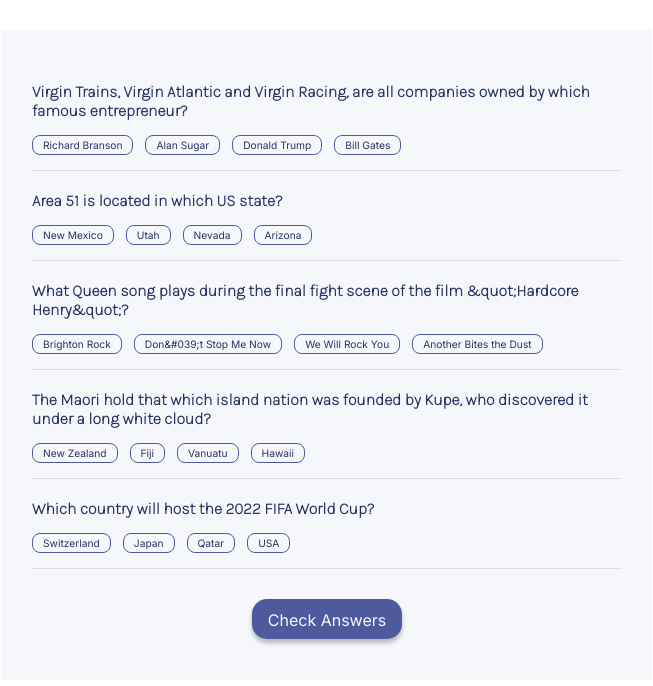
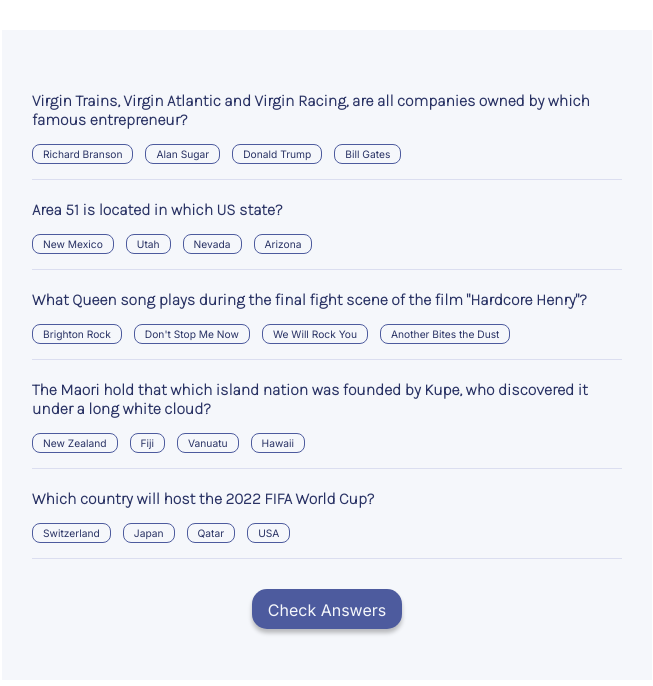
Before and after one commit to rtienpal/quizzical-app, a React (Create React App) app: page / in a window 1280 px wide. Both pictures are taken after a click on the button "Start Quiz". Shown: the top 686 px of the page, without its empty margins (313-966 px from the left). Built offline with nearby package versions, Linux system fonts and the light colour scheme.

Commit message:
correct special cases

```diff
--- a/src/App.js
+++ b/src/App.js
@@ -9,36 +9,44 @@
       .sort((a, b) => a.sort - b.sort)
       .map((a) => a.value);
   }
+
+  function decodeHtml(html) {
+    var txt = document.createElement("textarea");
+    txt.innerHTML = html;
+    return txt.value;
+}
+
+
   // all last answers are the correct answer
   const quizOrdered = questionsData.results.map((question, index) => {
     return {
       questionNumber: index + 1,
-      question: question.question,
+      question: decodeHtml(question.question),
       answers: [
         {
           id: 1,
-          answer: question.incorrect_answers[0],
+          answer: decodeHtml(question.incorrect_answers[0]),
           isCorrect: false,
           isPressed: false,
           questionNumberAns: index + 1,
         },
         {
           id: 2,
-          answer: question.incorrect_answers[1],
+          answer: decodeHtml(question.incorrect_answers[1]),
           isCorrect: false,
           isPressed: false,
           questionNumberAns: index + 1,
         },
         {
           id: 3,
-          answer: question.incorrect_answers[2],
+          answer: decodeHtml(question.incorrect_answers[2]),
           isCorrect: false,
           isPressed: false,
           questionNumberAns: index + 1,
         },
         {
           id: 4,
-          answer: question.correct_answer,
+          answer: decodeHtml(question.correct_answer),
           isCorrect: true,
           isPressed: false,
           questionNumberAns: index + 1,
--- a/src/Quiz.js
+++ b/src/Quiz.js
@@ -4,9 +4,20 @@
 export default function Quiz(props) {
   const [quiz, setQuiz] = React.useState(props.quizImported);
 
-  function handleSubmit() {
+  function handleSubmit() {}
+  /* still working on it
+    const check = 1;
+    for (let i = 0; i < quiz.length; i++) {
+      sort.quiz[i] (elem=>elem.isPressed===true) ?
 
+    }
+    if (check === 1) {
+      console.log('ok')
+    } else {
+      console.log('not filled')
+    }
   }
+*/
 
   const quizElement = quiz.map((question) => {
     return (
@@ -34,6 +45,12 @@
 
   */
 
-  return <div className="quiz--container">{quizElement}
-  <button className="check--button" onClick={handleSubmit}>Check Answers</button></div>;
+  return (
+    <div className="quiz--container">
+      {quizElement}
+      <button className="check--button" onClick={handleSubmit}>
+        Check Answers
+      </button>
+    </div>
+  );
 }
```
